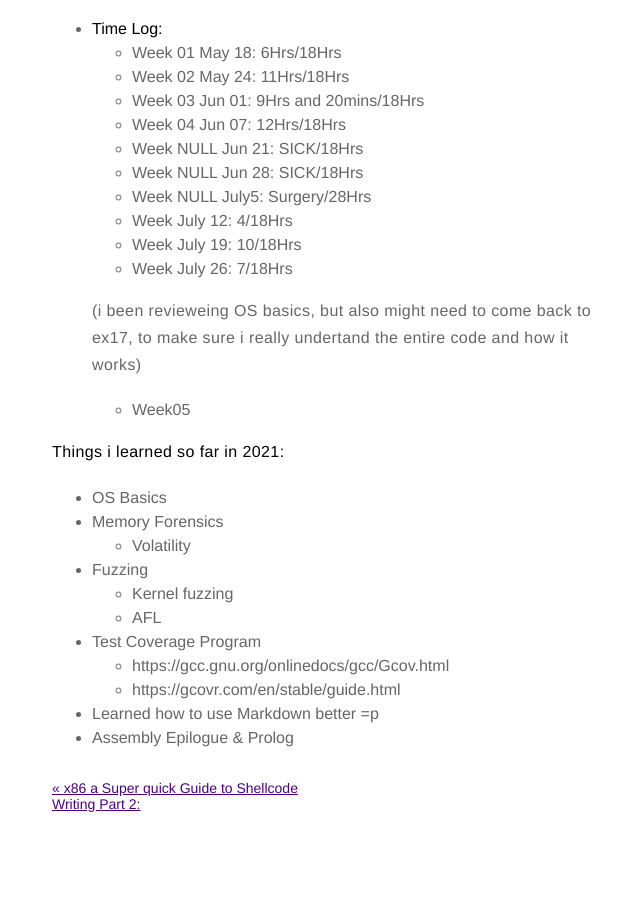
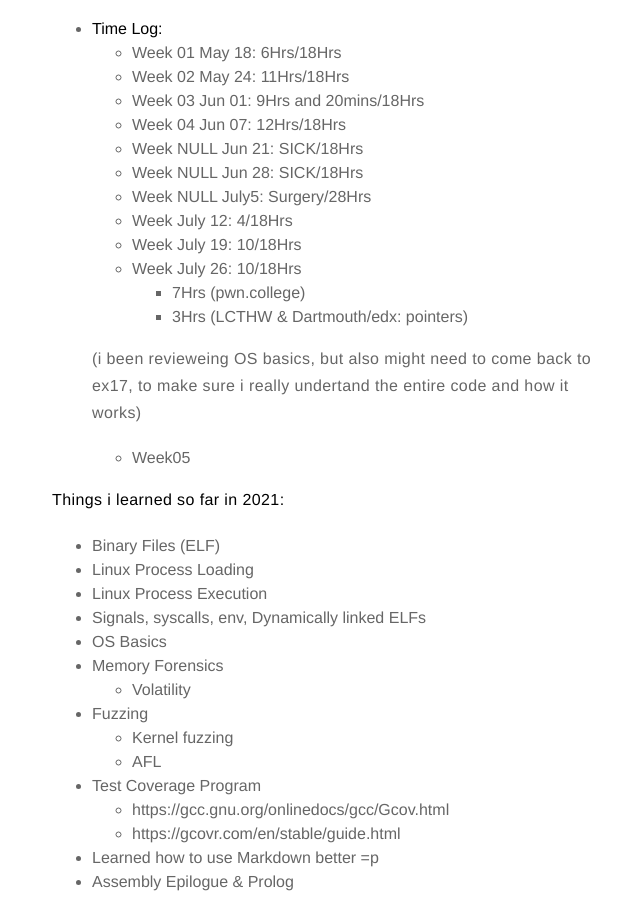
Before and after one commit to MaskedFox/maskedfox.github.io, a Jekyll site: the page built from _posts/2021-05-18-LearningTime2021.md, in a window 1280 px wide and 900 px high, scrolled down 965 px. Shown: the whole window, without its empty margins (308-948 px from the left). Built offline with Jekyll 4.4.1, drawn with Linux system fonts in a browser that asks for light colours; comment, search, counter and statistics services are not loaded.

Commit message:
Added time for today

```diff
--- a/_posts/2021-05-18-LearningTime2021.md
+++ b/_posts/2021-05-18-LearningTime2021.md
@@ -39,13 +39,19 @@ To finish all exercises until ex31, ex41, ex45, ex48, ex52 from Learn C the Hard
   - Week NULL July5: Surgery/28Hrs
   - Week July 12: 4/18Hrs
   - Week July 19: 10/18Hrs
-  - Week July 26: 7/18Hrs
+  - Week July 26: 10/18Hrs
+    - 7Hrs (pwn.college)
+    - 3Hrs (LCTHW & Dartmouth/edx: pointers)
 
   (i been revieweing OS basics, but also might need to come back to ex17, to make sure i really undertand the entire code and how it works)
   - Week05
   &nbsp;
 
 **Things i learned so far in 2021:**
+  - Binary Files (ELF)
+  - Linux Process Loading
+  - Linux Process Execution
+  - Signals, syscalls, env, Dynamically linked ELFs
   - OS Basics
   - Memory Forensics
     - Volatility
```
